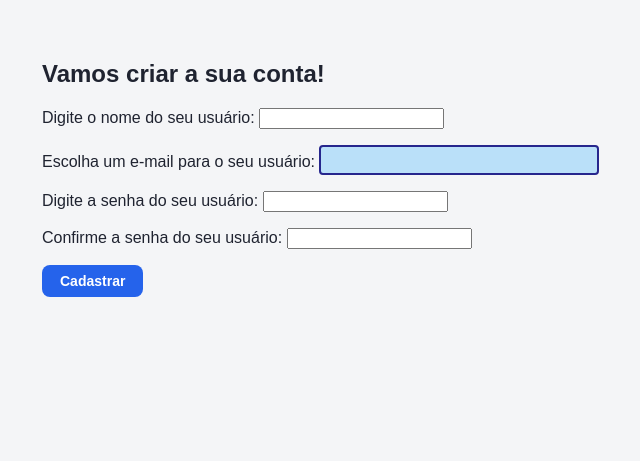
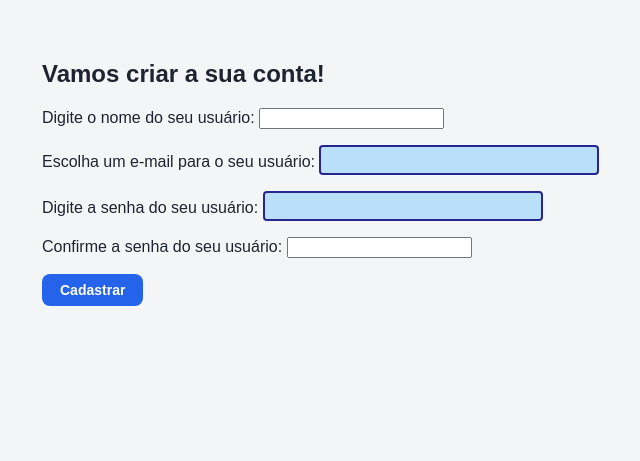
Before and after one commit to Davi-Cordeiro/Kanban-, a Django app: page /register/ in a window 1280 px wide. Shown: the part 61-522 px from the top of the page, without its empty margins (18-658 px from the left). Run offline with Django 5.2, Linux system fonts and the light colour scheme.

```diff
--- a/project/boards/static/css/style.css
+++ b/project/boards/static/css/style.css
@@ -249,7 +249,13 @@ main {
   font-family: Georgia, 'Times New Roman', Times, serif;
 }
 
-
+#id_password {
+  font-size: large;
+  background-color: #0099ff3d;
+  border: 2px solid rgb(38, 38, 141) ;
+  border-radius: 4px;
+  font-family: Georgia, 'Times New Roman', Times, serif;
+}
 /* =========================================
    RESPONSIVO
    ========================================= */
```
Also changed, not shown: project/boards/templates/registration/password_reset_done.html (+8 -6 lines).
